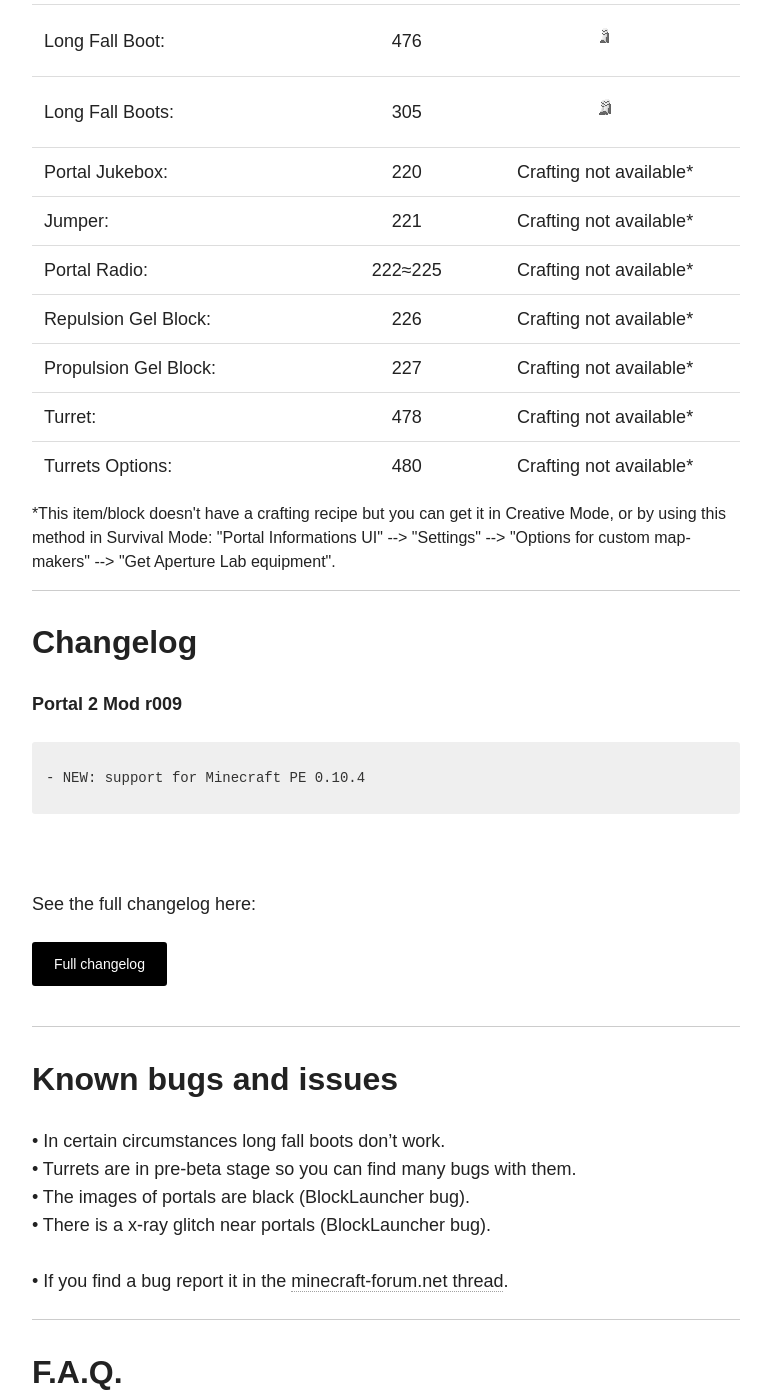
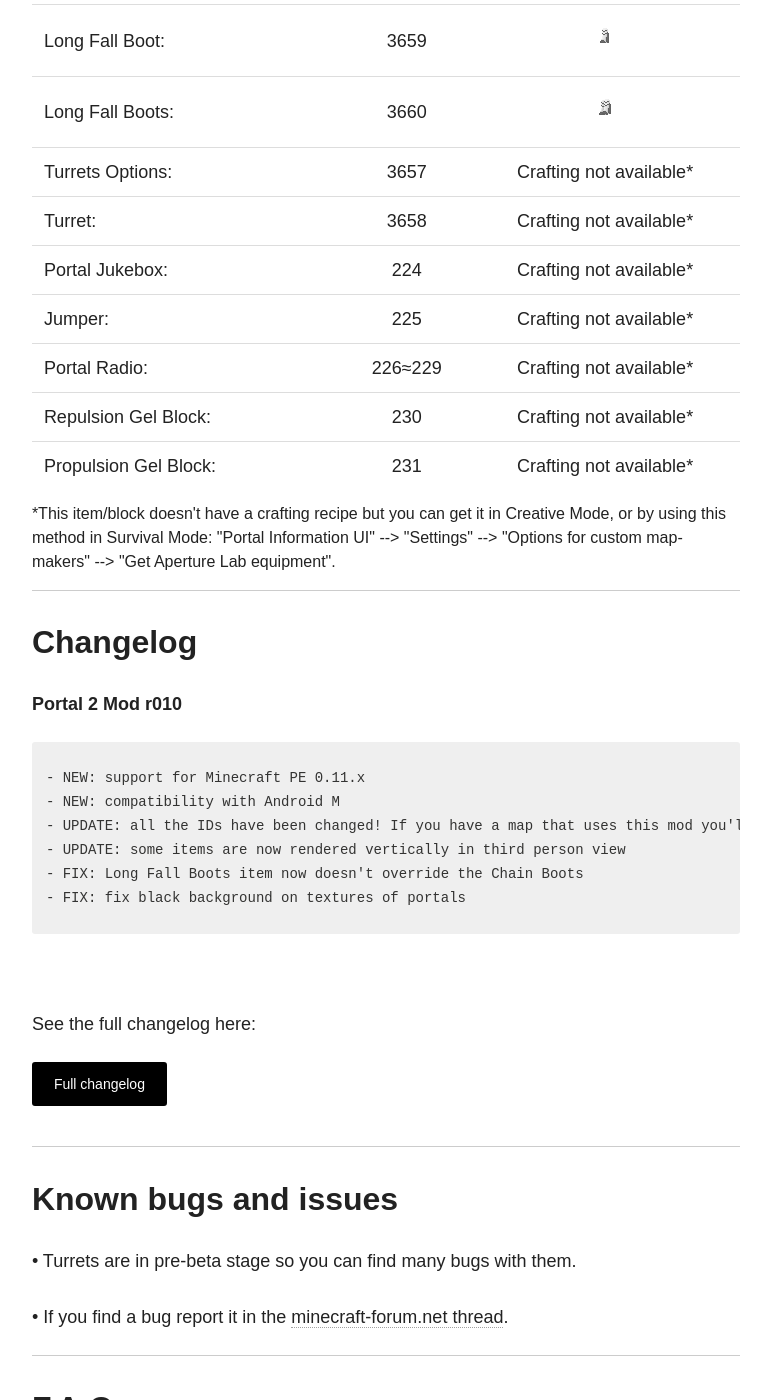
Before and after one commit to Desno365/Desno365.github.io, a Jekyll site: the page built from minecraft/portal2-mod/index.md, in a window 1280 px wide and 1400 px high, scrolled down 5836 px. Shown: the whole window, without its empty margins (254-1025 px from the left). Built offline with Jekyll 4.4.1, drawn with Linux system fonts in a browser that asks for light colours; nearby versions of some CDN libraries; comment, search, counter and statistics services are not loaded; some of the changed text lies outside the part shown.

Commit message:
Portal 2 Mod r010

```diff
--- a/minecraft/portal2-mod/index.md
+++ b/minecraft/portal2-mod/index.md
@@ -41,14 +41,14 @@
 
 ## Downloads
 
-<i>Minecraft Pocket Edition 0.10.4 & 0.9.5:</i><br>
-<i> --- Portal 2 Mod <b>r009</b>:</i>
+<i>Minecraft Pocket Edition 0.11.1:</i><br>
+<i> --- Portal 2 Mod <b>r010</b>:</i>
 
 | Website | Support | Regular |
 |:--------|:-------:|:-------:|
-| MediaFire:         | [Support download](http://adf.ly/vEMDH) | [Regular download](http://www.mediafire.com/download/sswtq381n35gikw/Portal_Mod_r009_Desno365.zip) |
-| Android File Host: | [Support download](http://adf.ly/vEMLV) | [Regular download](https://www.androidfilehost.com/?fid=95855108297851051) |
-| MEGA:              | [Support download](http://adf.ly/vEN7p) | [Regular download](https://mega.co.nz/#!vtQCiS5J!hSCmx7CttjfPYv3PGtBp72QoKMvkA9ors8VkCp32R3A) |
+| MediaFire:         | [Support download](http://adf.ly/1IyyR1) | [Regular download](http://www.mediafire.com/download/yj055g2edqgd253/Portal_Mod_r010_Desno365.zip) |
+| Android File Host: | [Support download](http://adf.ly/1Iyxol) | [Regular download](https://www.androidfilehost.com/?fid=24052804347760623) |
+| MEGA:              | [Support download](http://adf.ly/1Iyy3x) | [Regular download](https://mega.nz/#!qgwilbRA!884KAdrcqhS4_znfXTmF1dQyP8MMK1-gpCtooCkVPdo) |
 |----
 {: rules="groups"}
 
@@ -95,34 +95,39 @@
 
 | Item                         | ID       | Crafting |
 |:-----------------------------|:--------:|:--------:|
-| Portal Informations:         | 475      | <figure><a href="{{ site.url }}/minecraft/portal2-mod/images/how-to-craft/crafting/portalInformations.jpg"><img src="{{ site.url }}/minecraft/portal2-mod/images/how-to-craft/icons/portalInformations.png" alt="image"></a></figure> |
-| PortalGun:                   | 470      | <figure><a href="{{ site.url }}/minecraft/portal2-mod/images/how-to-craft/crafting/portalgun.jpg"><img src="{{ site.url }}/minecraft/portal2-mod/images/how-to-craft/icons/portalgun.png" alt="image"></a></figure> |
-| PortalGun Gold:              | 472      | <figure><a href="{{ site.url }}/minecraft/portal2-mod/images/how-to-craft/crafting/portalgunGold.jpg"><img src="{{ site.url }}/minecraft/portal2-mod/images/how-to-craft/icons/portalgunGold.png" alt="image"></a></figure> |
-| PortalGun Iron:              | 473      | <figure><a href="{{ site.url }}/minecraft/portal2-mod/images/how-to-craft/crafting/portalgunIron.jpg"><img src="{{ site.url }}/minecraft/portal2-mod/images/how-to-craft/icons/portalgunIron.png" alt="image"></a></figure> |
-| PortalGun Lava:              | 474      | <figure><a href="{{ site.url }}/minecraft/portal2-mod/images/how-to-craft/crafting/portalgunLava.jpg"><img src="{{ site.url }}/minecraft/portal2-mod/images/how-to-craft/icons/portalgunLava.png" alt="image"></a></figure> |
-| PortalGun Wood & Stone:      | 475      | <figure><a href="{{ site.url }}/minecraft/portal2-mod/images/how-to-craft/crafting/portalgunWoodStone.jpg"><img src="{{ site.url }}/minecraft/portal2-mod/images/how-to-craft/icons/portalgunWoodStone.png" alt="image"></a></figure> |
-| GravityGun:                  | 479      | <figure><a href="{{ site.url }}/minecraft/portal2-mod/images/how-to-craft/crafting/gravityGun.jpg"><img src="{{ site.url }}/minecraft/portal2-mod/images/how-to-craft/icons/gravityGun.png" alt="image"></a></figure> |
-| Long Fall Boot:              | 476      | <figure><a href="{{ site.url }}/minecraft/portal2-mod/images/how-to-craft/crafting/longFallBoot.jpg"><img src="{{ site.url }}/minecraft/portal2-mod/images/how-to-craft/icons/longFallBoot.png" alt="image"></a></figure> |
-| Long Fall Boots:             | 305      | <figure><a href="{{ site.url }}/minecraft/portal2-mod/images/how-to-craft/crafting/longFallBoots.jpg"><img src="{{ site.url }}/minecraft/portal2-mod/images/how-to-craft/icons/longFallBoots.png" alt="image"></a></figure> |
-| Portal Jukebox:              | 220      | Crafting not available<a href="#crafting-not-available-explanation">*</a> |
-| Jumper:                      | 221      | Crafting not available<a href="#crafting-not-available-explanation">*</a> |
-| Portal Radio:                | 222≈225  | Crafting not available<a href="#crafting-not-available-explanation">*</a> |
-| Repulsion Gel Block:         | 226      | Crafting not available<a href="#crafting-not-available-explanation">*</a> |
-| Propulsion Gel Block:        | 227      | Crafting not available<a href="#crafting-not-available-explanation">*</a> |
-| Turret:                      | 478      | Crafting not available<a href="#crafting-not-available-explanation">*</a> |
-| Turrets Options:             | 480      | Crafting not available<a href="#crafting-not-available-explanation">*</a> |
+| Portal Informations:         | 3650     | <figure><a href="{{ site.url }}/minecraft/portal2-mod/images/how-to-craft/crafting/portalInformations.jpg"><img src="{{ site.url }}/minecraft/portal2-mod/images/how-to-craft/icons/portalInformations.png" alt="image"></a></figure> |
+| PortalGun:                   | 3651     | <figure><a href="{{ site.url }}/minecraft/portal2-mod/images/how-to-craft/crafting/portalgun.jpg"><img src="{{ site.url }}/minecraft/portal2-mod/images/how-to-craft/icons/portalgun.png" alt="image"></a></figure> |
+| PortalGun Gold:              | 3652     | <figure><a href="{{ site.url }}/minecraft/portal2-mod/images/how-to-craft/crafting/portalgunGold.jpg"><img src="{{ site.url }}/minecraft/portal2-mod/images/how-to-craft/icons/portalgunGold.png" alt="image"></a></figure> |
+| PortalGun Iron:              | 3653     | <figure><a href="{{ site.url }}/minecraft/portal2-mod/images/how-to-craft/crafting/portalgunIron.jpg"><img src="{{ site.url }}/minecraft/portal2-mod/images/how-to-craft/icons/portalgunIron.png" alt="image"></a></figure> |
+| PortalGun Lava:              | 3654     | <figure><a href="{{ site.url }}/minecraft/portal2-mod/images/how-to-craft/crafting/portalgunLava.jpg"><img src="{{ site.url }}/minecraft/portal2-mod/images/how-to-craft/icons/portalgunLava.png" alt="image"></a></figure> |
+| PortalGun Wood & Stone:      | 3655     | <figure><a href="{{ site.url }}/minecraft/portal2-mod/images/how-to-craft/crafting/portalgunWoodStone.jpg"><img src="{{ site.url }}/minecraft/portal2-mod/images/how-to-craft/icons/portalgunWoodStone.png" alt="image"></a></figure> |
+| GravityGun:                  | 3656     | <figure><a href="{{ site.url }}/minecraft/portal2-mod/images/how-to-craft/crafting/gravityGun.jpg"><img src="{{ site.url }}/minecraft/portal2-mod/images/how-to-craft/icons/gravityGun.png" alt="image"></a></figure> |
+| Long Fall Boot:              | 3659     | <figure><a href="{{ site.url }}/minecraft/portal2-mod/images/how-to-craft/crafting/longFallBoot.jpg"><img src="{{ site.url }}/minecraft/portal2-mod/images/how-to-craft/icons/longFallBoot.png" alt="image"></a></figure> |
+| Long Fall Boots:             | 3660     | <figure><a href="{{ site.url }}/minecraft/portal2-mod/images/how-to-craft/crafting/longFallBoots.jpg"><img src="{{ site.url }}/minecraft/portal2-mod/images/how-to-craft/icons/longFallBoots.png" alt="image"></a></figure> |
+| Turrets Options:             | 3657     | Crafting not available<a href="#crafting-not-available-explanation">*</a> |
+| Turret:                      | 3658     | Crafting not available<a href="#crafting-not-available-explanation">*</a> |
+| Portal Jukebox:              | 224      | Crafting not available<a href="#crafting-not-available-explanation">*</a> |
+| Jumper:                      | 225      | Crafting not available<a href="#crafting-not-available-explanation">*</a> |
+| Portal Radio:                | 226≈229  | Crafting not available<a href="#crafting-not-available-explanation">*</a> |
+| Repulsion Gel Block:         | 230      | Crafting not available<a href="#crafting-not-available-explanation">*</a> |
+| Propulsion Gel Block:        | 231      | Crafting not available<a href="#crafting-not-available-explanation">*</a> |
 |----
 {: rules="groups"}
 
-<div id="crafting-not-available-explanation">*This item/block doesn't have a crafting recipe but you can get it in Creative Mode, or by using this method in Survival Mode: "Portal Informations UI" --> "Settings" --> "Options for custom map-makers" --> "Get Aperture Lab equipment".</div>
+<div id="crafting-not-available-explanation">*This item/block doesn't have a crafting recipe but you can get it in Creative Mode, or by using this method in Survival Mode: "Portal Information UI" --> "Settings" --> "Options for custom map-makers" --> "Get Aperture Lab equipment".</div>
 
 ---
 
 ## Changelog
 
-**Portal 2 Mod r009**
+**Portal 2 Mod r010**
 {% highlight text %}
-- NEW: support for Minecraft PE 0.10.4
+- NEW: support for Minecraft PE 0.11.x
+- NEW: compatibility with Android M
+- UPDATE: all the IDs have been changed! If you have a map that uses this mod you'll have to update it
+- UPDATE: some items are now rendered vertically in third person view
+- FIX: Long Fall Boots item now doesn't override the Chain Boots
+- FIX: fix black background on textures of portals
 {% endhighlight %}
 
 <br>
@@ -135,10 +140,7 @@
 
 ## Known bugs and issues
 
-• In certain circumstances long fall boots don't work.<br>
-• Turrets are in pre-beta stage so you can find many bugs with them.<br>
-• The images of portals are black (BlockLauncher bug).<br>
-• There is a x-ray glitch near portals (BlockLauncher bug).<br><br>
+• Turrets are in pre-beta stage so you can find many bugs with them.<br><br>
 • If you find a bug report it in the [minecraft-forum.net thread][thread].
 
 ---
```
Also changed, not shown: minecraft/portal2-mod/full-changelog/changelog.html (+8 -0 lines), minecraft/portal2-mod/full-changelog/index.md (+10 -0 lines), minecraft/portal2-mod/older-versions/index.md (+12 -0 lines).
